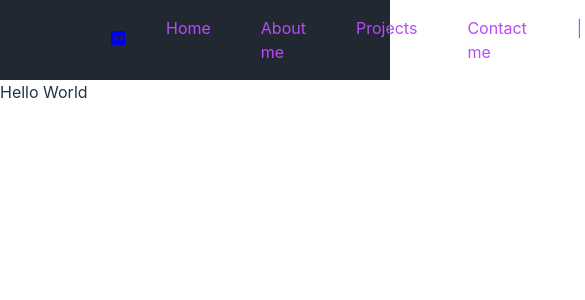
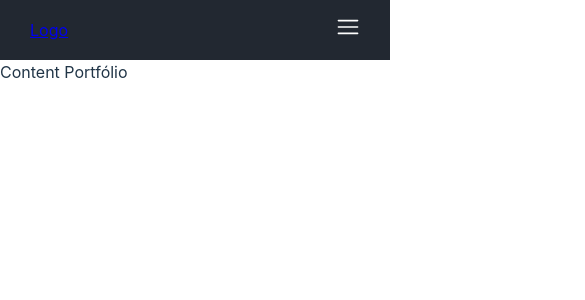
Before and after one commit to LuBernardino/Portfolio, a React (Vite) app: page / in a window 390 px wide. Shown: the top 300 px of the page, 585 px wide, since content can reach past the window. Built offline with nearby package versions, Linux system fonts and the light colour scheme.

Commit message:
done component navbar

```diff
--- a/src/App.jsx
+++ b/src/App.jsx
@@ -5,7 +5,7 @@ function App() {
   return (
     <>
       <Navbar />
-      <div>Hello World</div>
+      <div>Content Portfólio</div>
     </>
   )
 }
--- a/src/components/Navbar/Navbar.css
+++ b/src/components/Navbar/Navbar.css
@@ -11,6 +11,7 @@
 
 .links_navbar {
     display: flex;
+    align-items: center;
 }
 
 .links_anchor, .links_social {
@@ -23,41 +24,91 @@
     color: var(--col-purple);
     text-decoration: none;
     list-style: none;
+    transition: 0.4s ease;
+
+    &:hover {
+        color: var(--col-light-gray);
+    }
 }
 
 .links_social {
     gap: 20px;
-    margin-right: 110px;
+    margin-right: 60px;
 }
 
 .links_social a {
     color: var(--col-light-gray);
     text-decoration: none;
     list-style: none;
+    cursor: pointer;
 }
 
 .logo {
-    margin-left: 110px;
+    margin-left: 60px;
 }
 
+/* css menu burguer */
 .btn-burguer {
     display: none;
 }
 
-/* TODO: make logic for menu burguer */
+/* @media (max-width: 380px) */
+/* @media (max-width: 768px) */
 
-@media (min-width: 768px) and (max-width: 1024px) {
+@media (max-width: 800px) {
+    .navbar {
+        height: 60px;
+    }
 
-    /* CSS */
+    .logo {
+        margin-left: 30px;
+    }
+
+    .links_navbar .links_anchor {
+        background-color: var(--col-dark);
+        opacity: 90%;
+
+        display: none;
+        position: absolute;
+        right: 0;
+        top: 60px;
+        width: 100%;
+        margin: 0;
+        border-top: 0.5px solid var(--col-gray);
+    }
+
+    .links_navbar .links_anchor.open {
+        display: block;
+    }
+
+    .links_anchor a, .links_social a, li {
+        display: flex;
+        justify-content: center;
+        padding: 8px 0;
+    }
+
+    .links_social {
+        gap: 20px;
+        margin-right: 10px;
+        opacity: 0;
+        height: 0;
+        overflow: hidden;
+
+        transition: opacity 0.2s ease, height 0.4s ease;
+    }
+
+    .links_social.open {
+        opacity: 1;
+        height: auto;
+    }
+
+
+    /* css menu burguer */
     .btn-burguer {
         display: block;
         margin: auto 30px;
         color: var(--col-white);
+        background: none;
+        cursor: pointer;
     }
 }
-
-@media (min-width: 481px) and (max-width: 767px) {
-
-    /* CSS */
-
-}
--- a/src/components/Navbar/Navbar.jsx
+++ b/src/components/Navbar/Navbar.jsx
@@ -1,34 +1,36 @@
-// import React from "react";
-import { FaLinkedinIn } from "react-icons/fa";
-import { FaGithub } from "react-icons/fa";
-import { FaTwitch } from "react-icons/fa";
-import { FaInstagram } from "react-icons/fa";
-import { FaDiscord } from "react-icons/fa";
-import { FaDev } from "react-icons/fa";
+import { useState } from "react";
+import { FaLinkedinIn, FaGithub, FaTwitch, FaInstagram, FaDiscord } from "react-icons/fa";
 import { RxHamburgerMenu } from "react-icons/rx";
-
-import "./Navbar.css"
+import { IoMdClose } from "react-icons/io";
+import "./Navbar.css";
 
 export default function Navbar() {
+  const [isMenuOpen, setIsMenuOpen] = useState(false);
+
+  const toggleMenu = () => {
+    setIsMenuOpen((open) => !open);
+  };
+
   return (
     <div className="navbar">
-        <li className="logo"><a href="#dev"><FaDev/></a></li>
+      <li className="logo"><a href="#dev">Logo</a></li>
       <div className="links_navbar">
-          <ul className="links_anchor">
+        <ul className={`links_anchor ${isMenuOpen ? "open" : ""}`}>
           <li><a href="#home">Home</a></li>
           <li><a href="#about">About me</a></li>
           <li><a href="#projects">Projects</a></li>
           <li><a href="#contact">Contact me</a></li>
-            <li>|</li>
         </ul>
-          <ul className="links_social">
+        <ul className={`links_social ${isMenuOpen ? "open" : ""}`}>
           <li><a href="https://www.linkedin.com/in/lubernardino/" target="_blank" rel="noreferrer"><FaLinkedinIn/></a></li>
           <li><a href="https://github.com/LuBernardino" target="_blank" rel="noreferrer"><FaGithub/></a></li>
           <li><a href="https://www.twitch.tv/lubstar_" target="_blank" rel="noreferrer"><FaTwitch/></a></li>
           <li><a href="https://www.instagram.com/luanac.bernardino/" target="_blank" rel="noreferrer"><FaInstagram/></a></li>
-            <li><a href="#" target="_blank" rel="noreferrer"><FaDiscord/></a></li>
+          <li><a href="#" target="_blank"><FaDiscord/></a></li>
         </ul>
-          <button className="btn-burguer"><RxHamburgerMenu/></button>
+        <a className="btn-burguer" onClick={toggleMenu}>
+          {isMenuOpen ? <IoMdClose size={24} /> : <RxHamburgerMenu size={24} />}
+        </a>
       </div>
     </div>
   );
```
Lines whose indentation alone changed are shown as unchanged.
